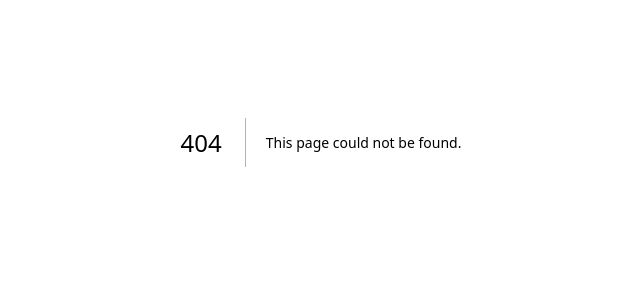
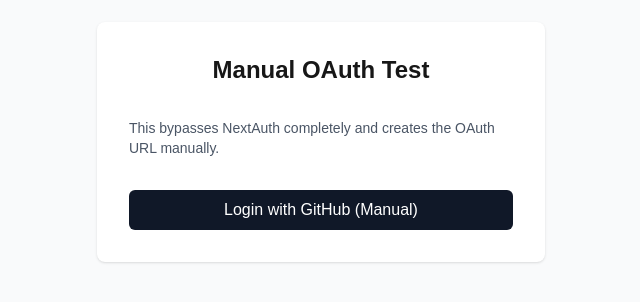
Before and after one commit to nnnnicholas/code-focus, a Next.js app: page /manual-oauth in a window 1280 px wide. Before the commit this address had no page. Shown: the part 258-560 px from the top of the page, without its empty margins (319-959 px from the left). Built offline with nearby package versions, Linux system fonts and the light colour scheme.

Commit message:
Add manual OAuth test to bypass NextAuth

```diff
--- /dev/null
+++ b/app/manual-oauth/page.tsx
@@ -0,0 +1,36 @@
+'use client'
+
+export default function ManualOAuth() {
+  const clientId = "Ov23li4TtKu7i2rEEGsB"
+  const redirectUri = "https://code-focus-nnnnicholas.vercel.app/api/auth/callback/github"
+  const scope = "read:user user:email repo"
+
+  const handleLogin = () => {
+    const params = new URLSearchParams({
+      client_id: clientId,
+      redirect_uri: redirectUri,
+      response_type: 'code',
+      scope: scope
+    })
+
+    const url = `https://github.com/login/oauth/authorize?${params.toString()}`
+    window.location.href = url
+  }
+
+  return (
+    <div className="min-h-screen flex items-center justify-center bg-gray-50">
+      <div className="max-w-md w-full space-y-8 p-8 bg-white rounded-lg shadow">
+        <h2 className="text-2xl font-bold text-center">Manual OAuth Test</h2>
+        <p className="text-sm text-gray-600">
+          This bypasses NextAuth completely and creates the OAuth URL manually.
+        </p>
+        <button
+          onClick={handleLogin}
+          className="w-full px-4 py-2 bg-gray-900 text-white rounded-md hover:bg-gray-800"
+        >
+          Login with GitHub (Manual)
+        </button>
+      </div>
+    </div>
+  )
+}
```
Also changed, not shown: 1 other file (tests, documents, lock files or other folders).
